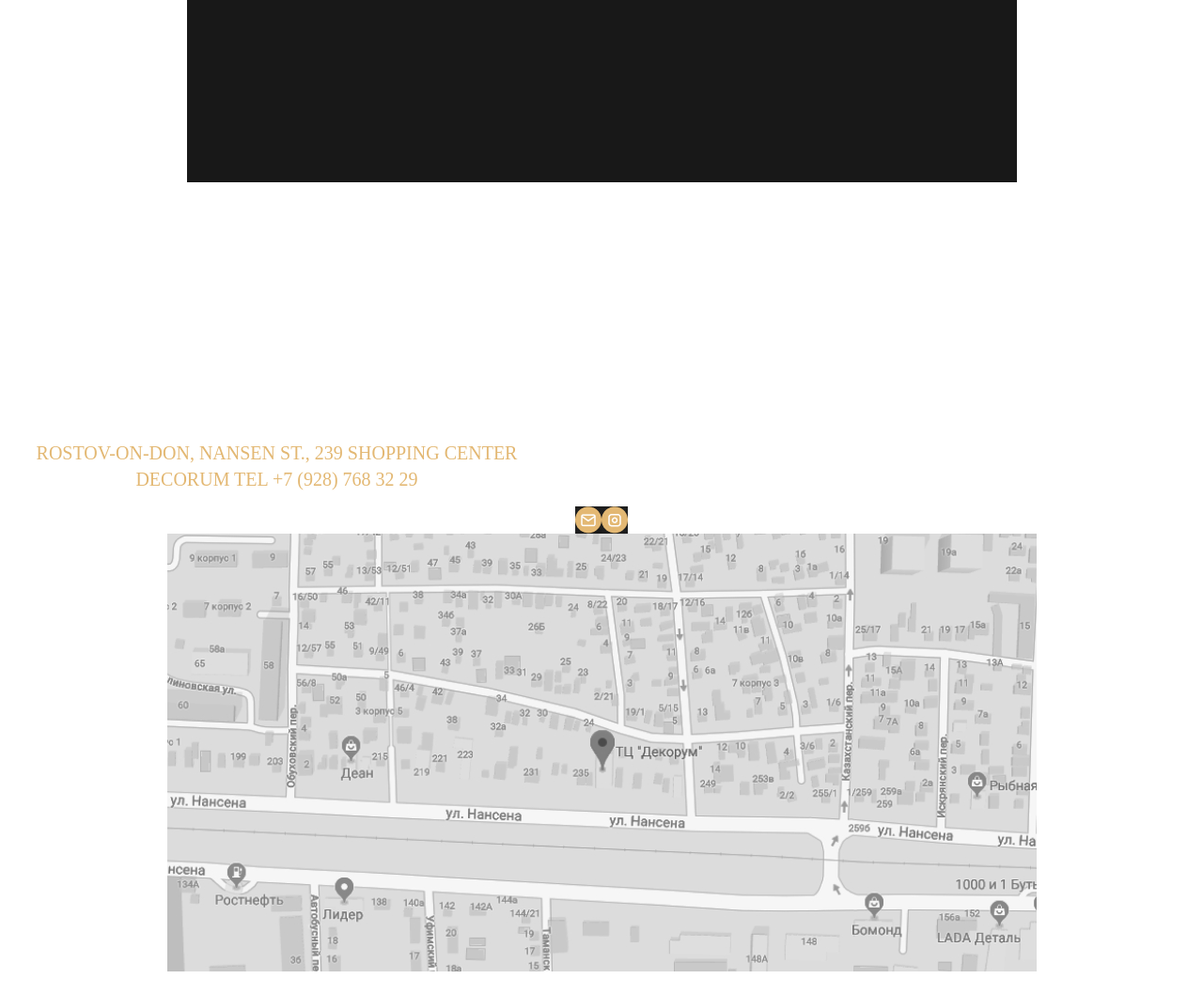
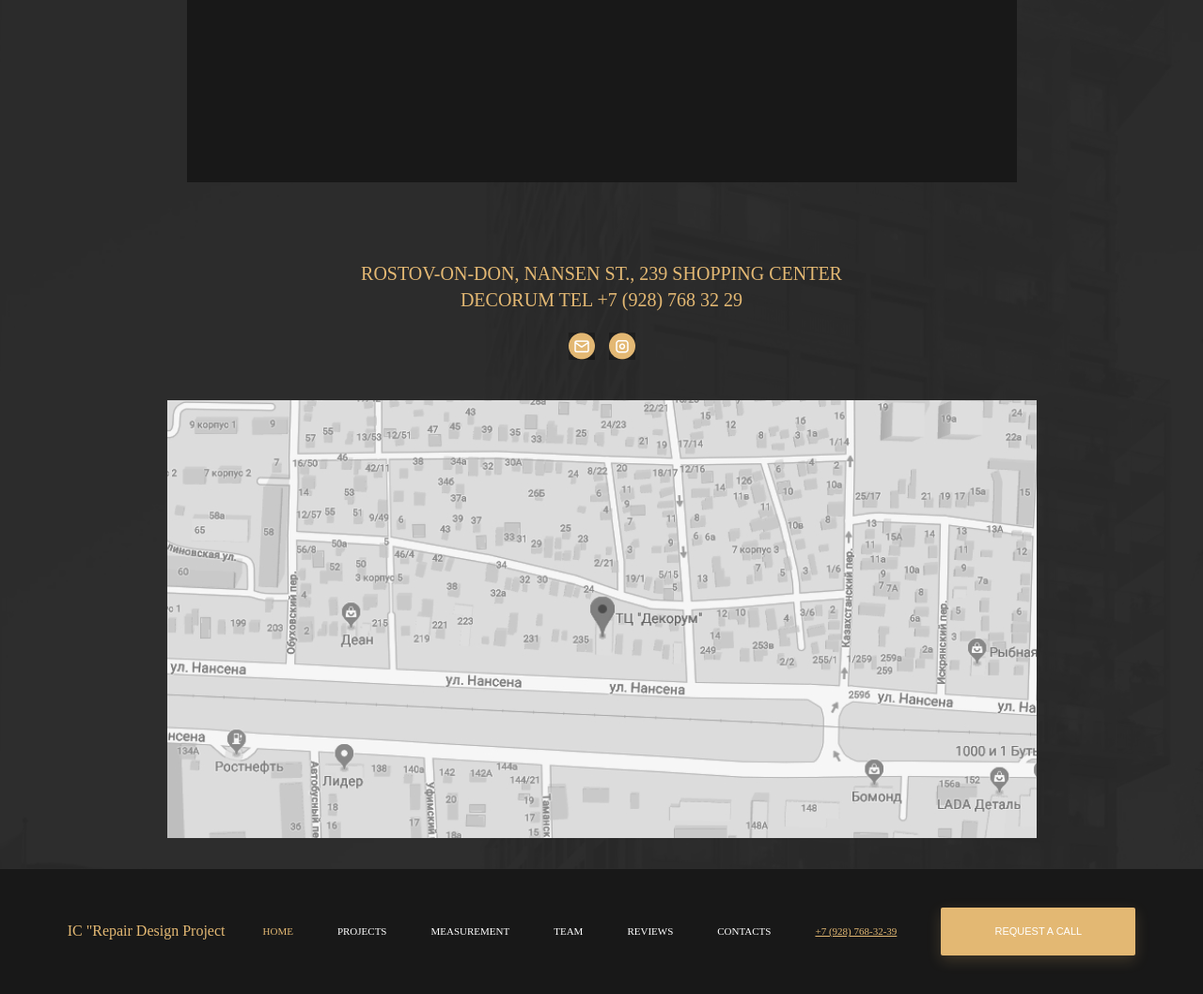
Before and after one commit to Viehr/IZI, a plain HTML site: page laba/index.html in a window 1280 px wide. Shown: the part 6512-7570 px from the top of the page at 94% size. Before the commit the page ends 7546 px from the top, so only its background shows below. Drawn offline with Linux system fonts and the light colour scheme.

Commit message:
футер готов

```diff
--- a/laba/index.html
+++ b/laba/index.html
@@ -290,10 +290,13 @@
 
 
         <section class="neun">
-            <p class="pneun">Rostov-on-Don, Nansen St., 239 Shopping Center
-                Decorum Tel +7 (928) 768 32 29</p>
+            <div class="neun-overlay"></div>
+            <div class="margin-neun">
+                <p class="pneun">Rostov-on-Don, Nansen St., 239 Shopping Center
+                    Decorum Tel +7 (928) 768 32 29</p>
+            </div>
             <div class="foto2">
-                <img src="images/Group 3.jpg">
+                <img src="images/Group 3.jpg" class="icon">
                 <img src="images/Group 4.jpg">
             </div>
             <div class="imgneun">
@@ -301,5 +304,22 @@
             </div>
         </section>
     </main>
+    <footer>
+        <div class="logo">
+            IC "Repair Design Project
+        </div>
+        <nav>
+            <ul class="header-navigation">
+               <li class="header-navigatoion_item"><a href="#" class="header-navigatoion_link logo">HOME</a></li>
+               <li class="header-navigatoion_item"><a href="#" class="header-navigatoion_link">PROJECTS</a></li>
+               <li class="header-navigatoion_item"><a href="#" class="header-navigatoion_link">MEASUREMENT</a></li>
+               <li class="header-navigatoion_item"><a href="#" class="header-navigatoion_link">TEAM</a></li>
+               <li class="header-navigatoion_item"><a href="#" class="header-navigatoion_link">REVIEWS</a></li>
+               <li class="header-navigatoion_item"><a href="#" class="header-navigatoion_link">CONTACTS</a>
+               <li class="header-navigatoion_item"><span class="header-navigatoion_link logo"><u>+7 (928) 768-32-39</u></span></li>
+            </ul>
+         </nav>
+        <button class="button">Request a call</button>
+    </footer>
 </body>
 </html>
--- a/laba/styles/style.css
+++ b/laba/styles/style.css
@@ -773,6 +773,9 @@ img[src="images/Rectangle 4.22 (5).jpg"] {
     height: 54px;
 }
 
+
+
+
 .acht {
     display: flex;
     justify-content: center;
@@ -795,13 +798,34 @@ img[src="images/Rectangle 4.22 (5).jpg"] {
     margin-top: 34px;
 }
 
+
+
+
 .neun {
     display: flex;
     flex-direction: column;
     justify-content: center;
+    background-image: url('../images/image 7.2.jpg');
+    background-size: cover;
+    height: 953.9px;
+    position: relative;
+    z-index: -2;
+    margin-top: -223px;
+}
+.neun-overlay {
+    content: '';
+    position: absolute;
+    top: 0;
+    left: 0;
+    right: 0;
+    bottom: 0;
+    background-color: rgba(24, 24, 24, 0.9);
+    height: 953.9px;
+    z-index: -1;
 }
 .pneun {
     margin-top: 274px;
+    margin-bottom: 26px;
     font-family: 'Yeseva One';
     font-style: normal;
     font-weight: 400;
@@ -813,18 +837,17 @@ img[src="images/Rectangle 4.22 (5).jpg"] {
     width: 589px;
     height: 51px;
 }
+.margin-neun {
+    display: flex;
+    justify-content: center;
+}
 .foto2 {
     display: flex;
     justify-content: center;
+    margin-bottom: 43px;
 }
-img [src="images/Group 3.jpg"] {
-    width: 28px;
-    height: 28px;
+.icon {
     margin-right: 15px;
-}
-img [src="images/Group 4.jpg"] {
-    width: 28px;
-    height: 28px;
 }
 .imgneun {
     display: flex;
@@ -834,3 +857,12 @@ img [src="images/image 7.1.jpg"] {
     width: 925px;
     height: 465px;
 }
+
+footer {
+    display: flex;
+    flex-direction: row;
+    justify-content: center;
+    align-items: center;
+    height: 133px;
+    background-color: #181818;
+}
```
Also changed, not shown: laba/images/image 7.2.jpg (added).
